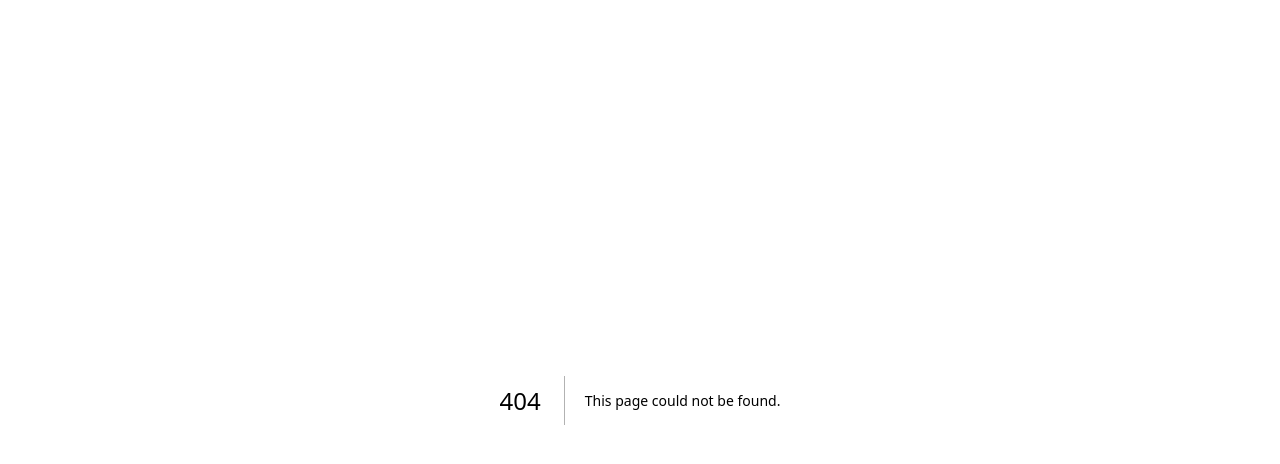
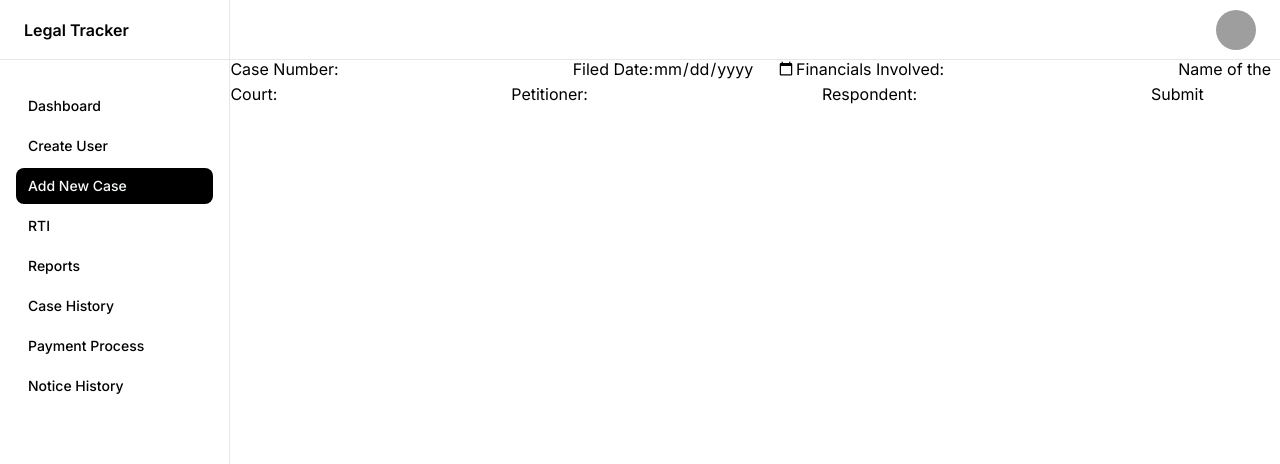
Before and after one commit to rajkumar987/legal-tracker-n, a Next.js app: page /new-case in a window 1280 px wide. Before the commit this address had no page. Shown: the top 464 px of the page. Built offline with nearby package versions, Linux system fonts and the light colour scheme; grey boxes are pictures that could not be loaded.

Commit message:
Added new-case

```diff
--- /dev/null
+++ b/src/app/(pages)/new-case/page.jsx
@@ -0,0 +1,58 @@
+"use client";
+
+import { useState } from 'react';
+
+export default function CaseForm() {
+  const [form, setForm] = useState({
+    caseNumber: '',
+    filedDate: '',
+    financialsInvolved: '',
+    courtName: '',
+    petitioner: '',
+    respondent: '',
+    // Add other form fields here...
+  });
+
+  const handleChange = (e) => {
+    setForm({
+      ...form,
+      [e.target.name]: e.target.value,
+    });
+  };
+
+  const handleSubmit = (e) => {
+    e.preventDefault();
+    // Handle form submission here...
+  };
+
+  return (
+    <form onSubmit={handleSubmit}>
+      <label>
+        Case Number:
+        <input type="text" name="caseNumber" value={form.caseNumber} onChange={handleChange} />
+      </label>
+      <label>
+        Filed Date:
+        <input type="date" name="filedDate" value={form.filedDate} onChange={handleChange} />
+      </label>
+      <label>
+        Financials Involved:
+        <input type="text" name="financialsInvolved" value={form.financialsInvolved} onChange={handleChange} />
+      </label>
+      <label>
+        Name of the Court:
+        <input type="text" name="courtName" value={form.courtName} onChange={handleChange} />
+      </label>
+      <label>
+        Petitioner:
+        <input type="text" name="petitioner" value={form.petitioner} onChange={handleChange} />
+      </label>
+      <label>
+        Respondent:
+        <input type="text" name="respondent" value={form.respondent} onChange={handleChange} />
+      </label>
+      {/* Add other form fields here... */}
+      <button type="submit">Submit</button>
+    </form>
+  );
+}
--- a/src/constants/navbar-data.js
+++ b/src/constants/navbar-data.js
@@ -1,6 +1,7 @@
 export const menu = [
   { name: "Dashboard", url: "/dashboard", key: "dashboard" },
   { name: "Create User", url: "/create-user", key: "create-user" },
+  { name: "Add New Case", url: "/new-case", key: "new-case" },
   { name: "RTI", url: "/rti", key: "rti" },
   { name: "Reports", url: "/reports", key: "reports" },
   { name: "Case History", url: "/case-history", key: "case-history" },
```
Also changed, not shown: 2 other files (tests, documents, lock files or other folders).
